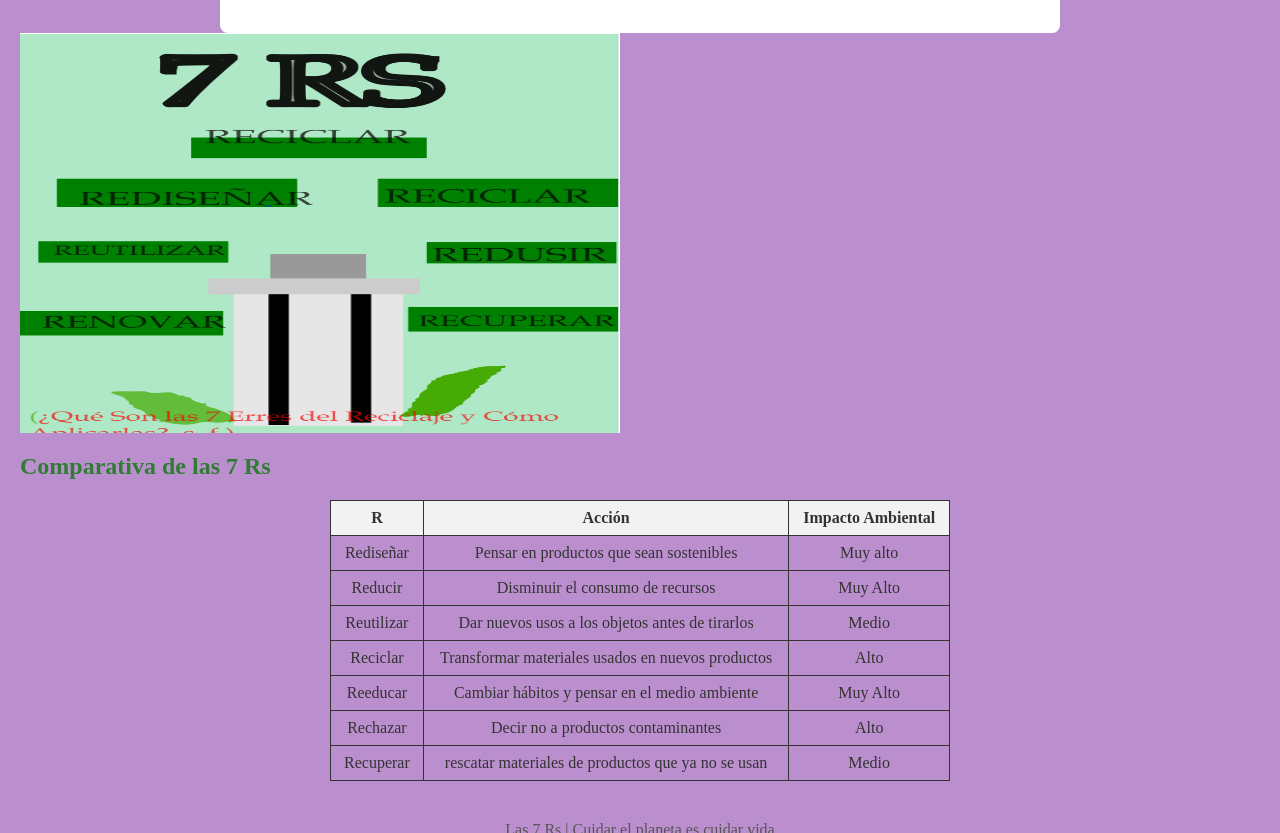
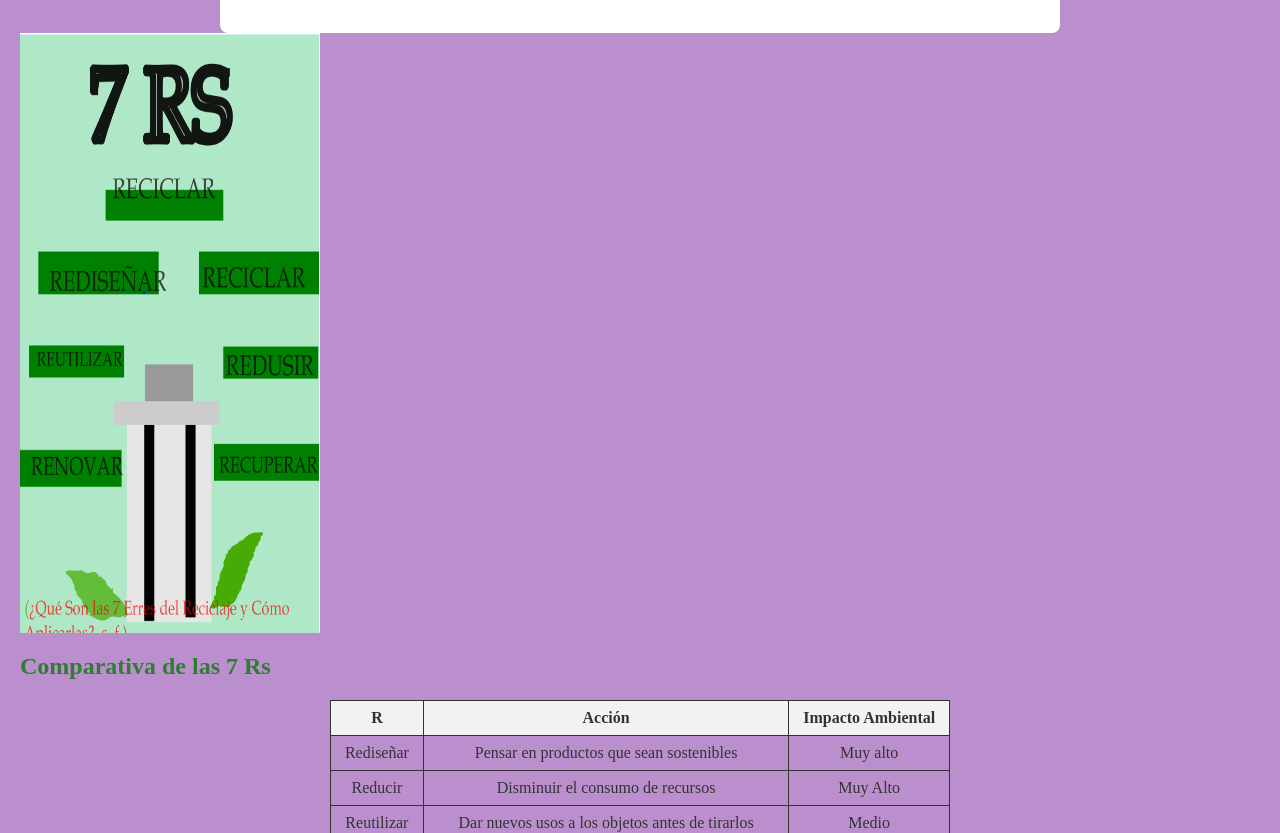
Before and after one commit to sitioweboriginal/las-7r, a plain HTML site: page index.html in a window 1280 px wide. Shown: the part 2487-3320 px from the top of the page. Drawn offline with Linux system fonts and the light colour scheme.

Commit message:
Update index.html

```diff
--- a/index.html
+++ b/index.html
@@ -126,7 +126,7 @@
 </head>
 <body>
 
-  <img src="dibujo-222.png _page-0001.jpg" width="600" height="400" alt="Mi SVG">
+  <img src="dibujo-222.png _page-0001.jpg" width="300" height="600" alt="Mi SVG">
 </body>
 </html>
 
```
